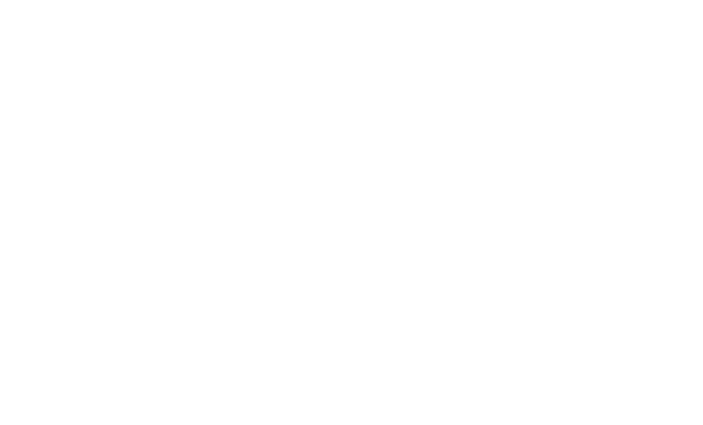
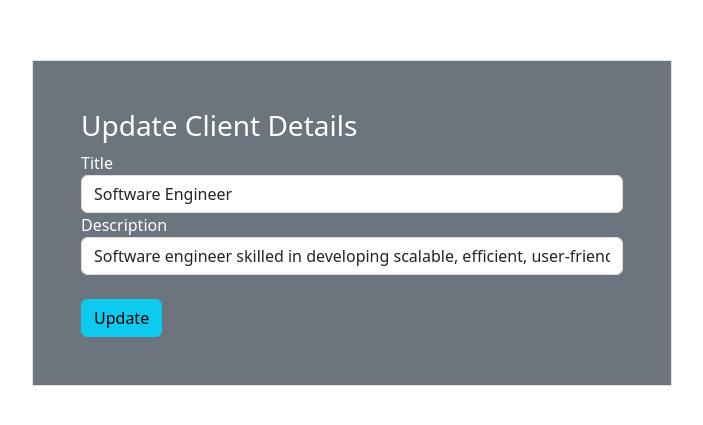
Before and after one commit to FakrulSwe/to-do-web, a React (Create React App) app: page /edit/1 in a window 1280 px wide. Before the commit this address had no page. Shown: the part 177-602 px from the top of the page, without its empty margins (288-991 px from the left). Built offline with nearby package versions, Linux system fonts and the light colour scheme.

Commit message:
Complete all the task

```diff
--- a/src/App.jsx
+++ b/src/App.jsx
@@ -3,6 +3,7 @@ import './App.css';
 import Home from './Home';
 import { BrowserRouter, Routes, Route } from 'react-router-dom';
 import Create from './Create';
+import Update from './Update';
 
 
 
@@ -12,7 +13,7 @@ function App() {
       <Routes>
         <Route path='/' element={<Home/>}/>
         <Route path='/create' element={<Create/>}/>
-        {/* <Route path='/edit/:id' element={</>}/> */}
+        <Route path='/edit/:id' element={<Update/>}/>
       </Routes>
     </BrowserRouter>
   );
--- a/src/Create.jsx
+++ b/src/Create.jsx
@@ -6,7 +6,7 @@ import { useNavigate } from 'react-router-dom'
 
 const Create = () => {
     const [title,setTitle] = useState('')
-    const [description,setdescription] = useState('')
+    const [description,setDescription] = useState('')
     const users = useSelector((state) => state.users);
 
     const dispatch = useDispatch();
@@ -28,7 +28,7 @@ const Create = () => {
                 </div>
                 <div>
                 <label htmlFor="name">Description</label>
-                    <input type="text" name='Description' className='form-control' placeholder='Enter Description' onChange={ element => setdescription(element.target.value)}/>
+                    <input type="text" name='Description' className='form-control' placeholder='Enter Description' onChange={ element => setDescription(element.target.value)}/>
                 </div><br />
                 <button className='btn btn-info'>Submit</button>
             </form>
--- a/src/Home.jsx
+++ b/src/Home.jsx
@@ -1,10 +1,15 @@
 import React from 'react'
-import { useSelector } from 'react-redux'
+import { useDispatch, useSelector } from 'react-redux'
 import { Link, useNavigate } from 'react-router-dom';
-
+import { deleteUser } from './UserReducer';
 
 const Home = () => {
     const users = useSelector((state) => state.users);
+    const dispatch = useDispatch();
+
+    const handleDelete = (id) =>{
+        dispatch(deleteUser({id: id}))
+    }
 
   return (
     <div>
@@ -27,7 +32,7 @@ const Home = () => {
                         <td>{user.description}</td>
                         <td>
                             <Link to={`/edit/${user.id}`} className='btn btn-sm btn-primary'>Edit</Link>
-                            <Link className='btn btn-sm btn-danger ms-2'>Delete</Link>
+                            <button onClick={() => handleDelete(user.id)} className='btn btn-sm btn-danger ms-2'>Delete</button>
                         </td>
                     </tr>
                 ))}
--- a/src/Update.jsx
+++ b/src/Update.jsx
@@ -1,9 +1,49 @@
-import React from 'react'
+import React, { useState } from 'react'
+import { useDispatch, useSelector } from 'react-redux';
+import { useNavigate, useParams } from 'react-router-dom'
+import { updateUser } from './UserReducer';
+
 
 const Update = () => {
+    const {id} = useParams();
+    const users = useSelector((state) => state.users);
+    const existingUser = users.filter(f => f.id ==  id);
+    const { title, description} = existingUser[0];
+    const [Title,setTitle] = useState(title)
+    const [Description,setDescription] = useState(description)
+
+    const dispatch = useDispatch();
+
+    const navigate = useNavigate();
+
+    const handleUpdate = (event) =>{
+        event.preventDefault();
+        dispatch(updateUser({
+            id: id,
+            title: Title,
+            description: Description
+        }))
+        navigate('/');
+    }
+
   return (
-    <div>
-        <h1>hell</h1>
+    <div className='d-flex w-100 vh-100 justify-content-center align-items-center'>
+        <div className="w-50 border bg-secondary text-white p-5">
+            <h3>Update Client Details</h3>
+            <form onSubmit={handleUpdate}>
+                <div>
+                    <label htmlFor="name">Title</label>
+                    <input type="text" name='Title' className='form-control' placeholder='Enter Title' value={Title}
+                    onChange={element => setTitle(element.target.value)}/>
+                </div>
+                <div>
+                <label htmlFor="name">Description</label>
+                    <input type="text" name='Description' className='form-control' placeholder='Enter Description' value={Description}
+                    onChange={element => setDescription(element.target.value)}/>
+                </div><br />
+                <button className='btn btn-info'>Update</button>
+            </form>
+        </div>
     </div>
   )
 }
--- a/src/UserReducer.jsx
+++ b/src/UserReducer.jsx
@@ -8,9 +8,25 @@ const userSlice = createSlice({
     reducers: {
         addUser: (state, action) => {
             state.push(action.payload)
+        },
+        updateUser: (state, action) =>{
+            const {id, title, description} = action.payload;
+            const data = state.find(user => user.id == id);
+            if(data){
+                data.title = title;
+                data.description = description;
+            }
+        },
+        deleteUser: (state, action) =>{
+            const {id} = action.payload;
+            const data = state.find(user => user.id == id);
+
+            if(data){
+                return state.filter(find => find.id !== id);
+            }
         }
     }
 })
 
-export const {addUser} = userSlice.actions;
+export const {addUser, updateUser, deleteUser} = userSlice.actions;
 export default userSlice.reducer
```
Also changed, not shown: src/setupTests.js (deleted, +0 -5 lines).
